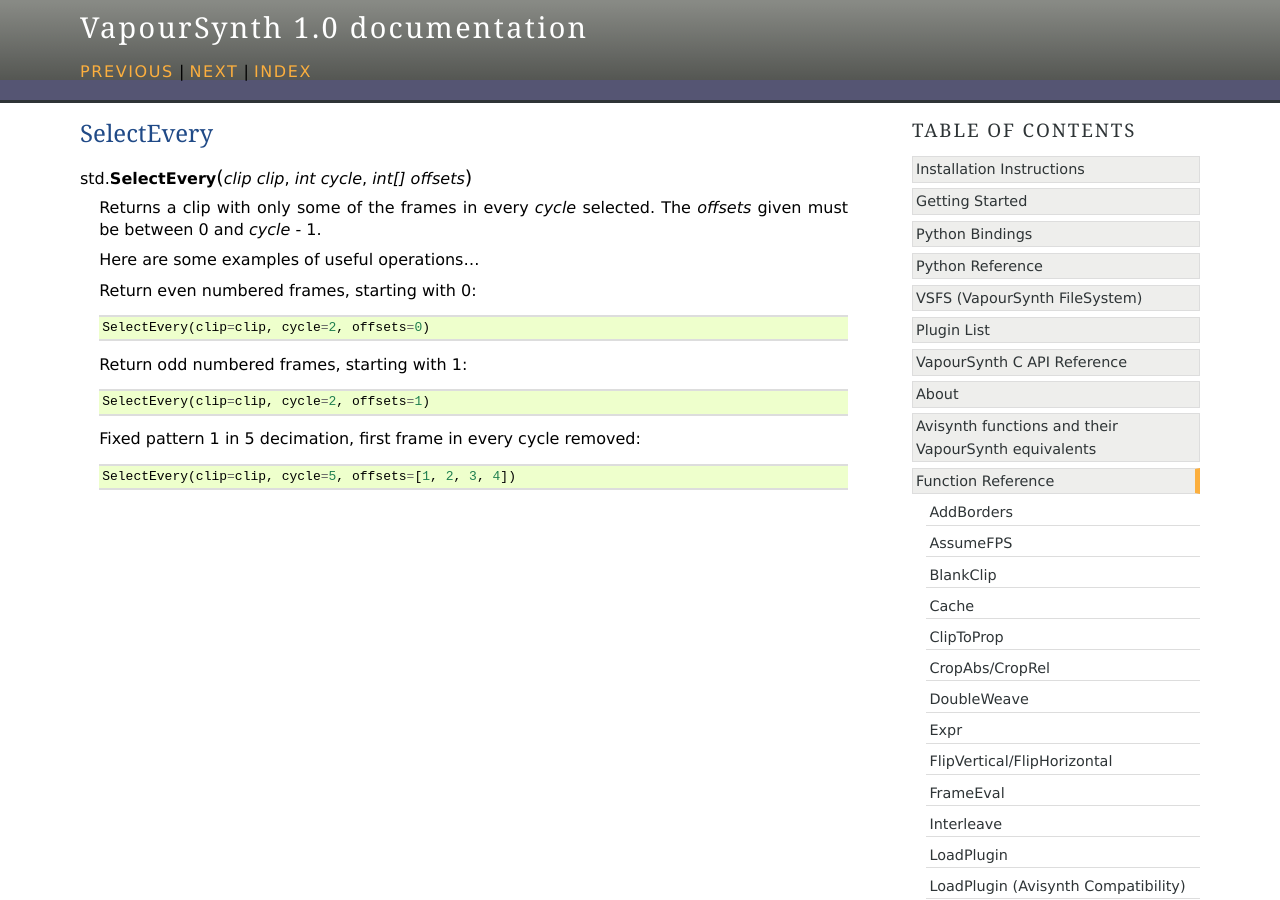
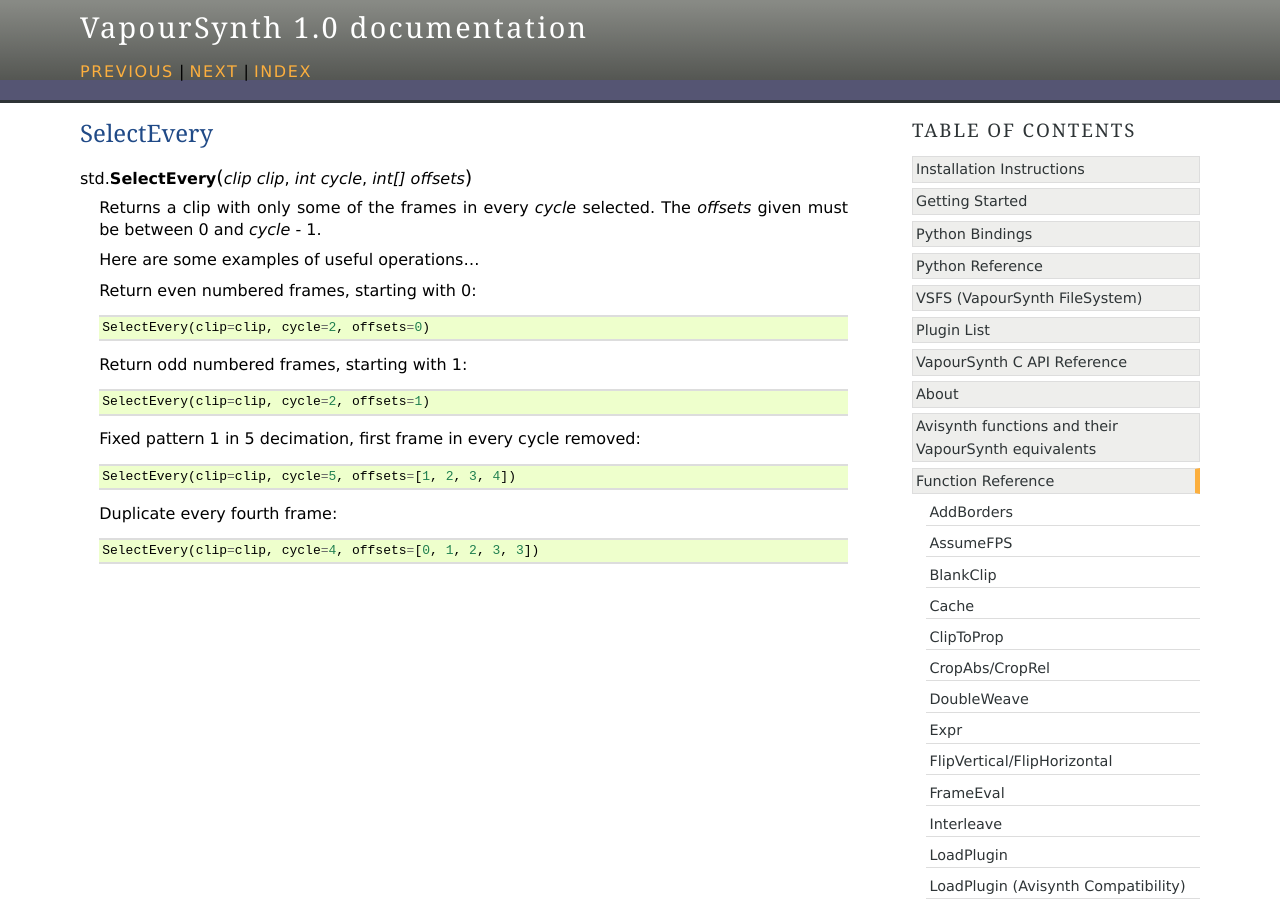
Before and after one commit to vapoursynth/vapoursynth, a Sphinx documentation site: the page built from doc/functions/selectevery.rst, in a window 1280 px wide and 900 px high. Built offline with Sphinx 7.4.7, drawn with Linux system fonts in a browser that asks for light colours; formulas are drawn with MathJax 3.

Commit message:
doc: One more useful example for SelectEvery

```diff
--- a/doc/functions/selectevery.rst
+++ b/doc/functions/selectevery.rst
@@ -19,3 +19,7 @@
    Fixed pattern 1 in 5 decimation, first frame in every cycle removed::
 
       SelectEvery(clip=clip, cycle=5, offsets=[1, 2, 3, 4])
+
+   Duplicate every fourth frame::
+
+      SelectEvery(clip=clip, cycle=4, offsets=[0, 1, 2, 3, 3])
```
